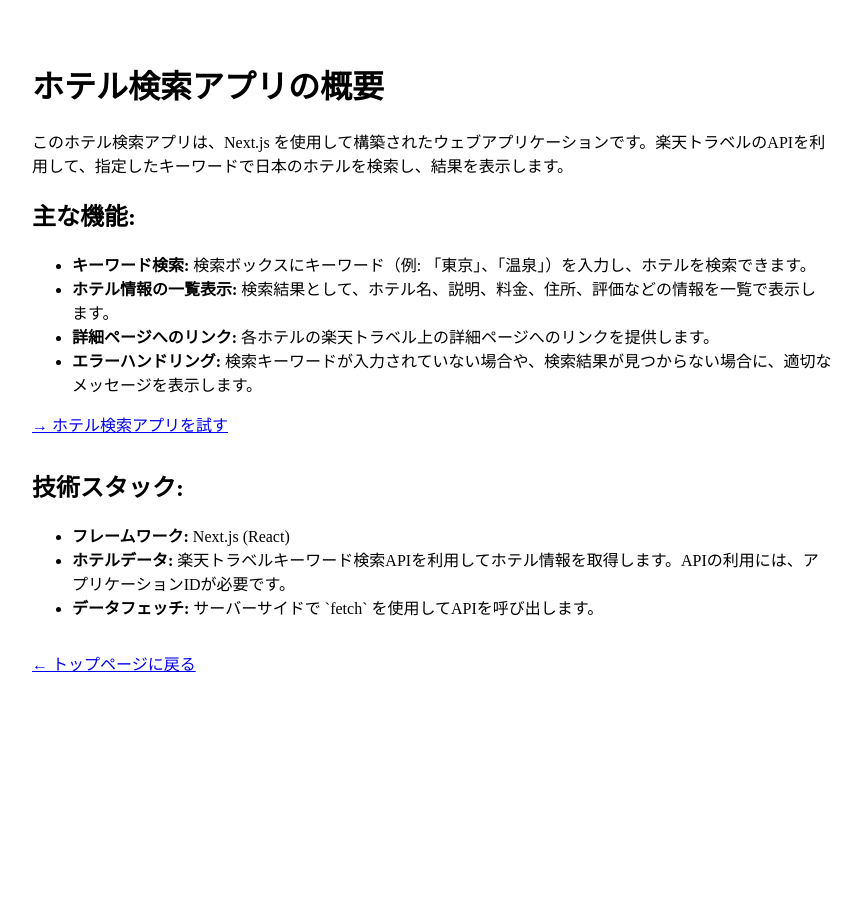
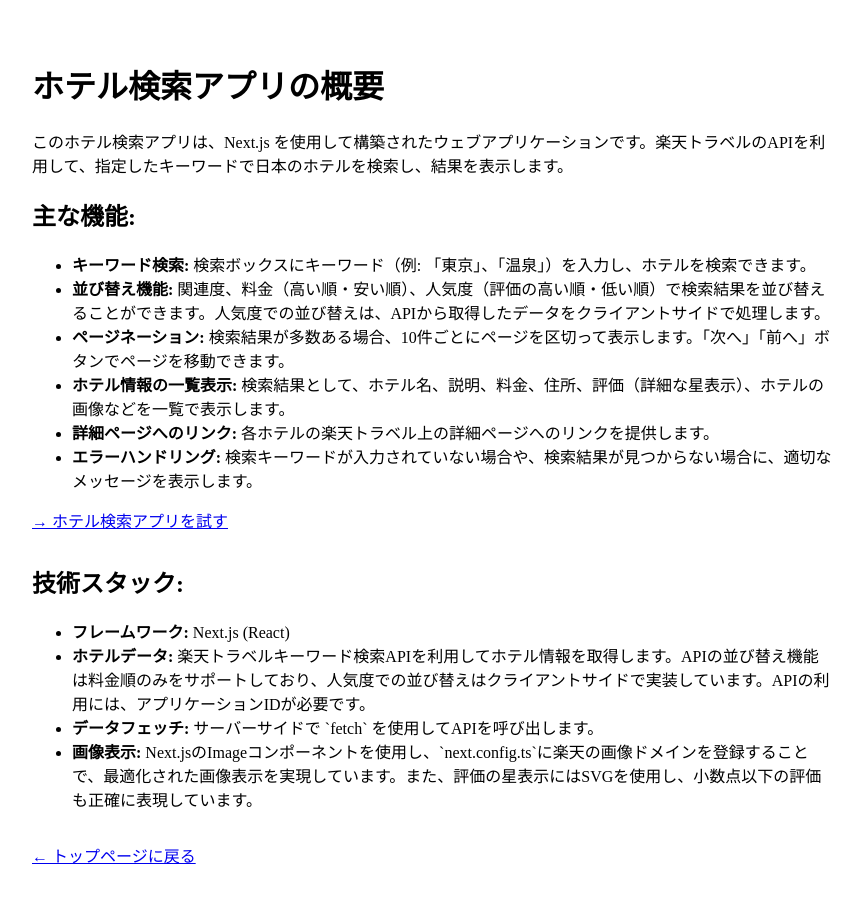
Before and after one commit to nayutarou/akira-practices, a Next.js app: page /hotel-search-demos/summary in a window 1280 px wide. Shown: the top 902 px of the page, without its empty margins (208-1069 px from the left). Before the commit the page ends 800 px from the top, so only its background shows below. Built offline with nearby package versions, Linux system fonts and the light colour scheme.

Commit message:
docs: ホテル検索アプリの概要を並び替え機能と星評価の改善に合わせて更新

```diff
--- a/app/hotel-search-demos/summary/page.tsx
+++ b/app/hotel-search-demos/summary/page.tsx
@@ -13,7 +13,9 @@
         <h2>主な機能:</h2>
         <ul>
           <li><strong>キーワード検索:</strong> 検索ボックスにキーワード（例: 「東京」、「温泉」）を入力し、ホテルを検索できます。</li>
-          <li><strong>ホテル情報の一覧表示:</strong> 検索結果として、ホテル名、説明、料金、住所、評価などの情報を一覧で表示します。</li>
+          <li><strong>並び替え機能:</strong> 関連度、料金（高い順・安い順）、人気度（評価の高い順・低い順）で検索結果を並び替えることができます。人気度での並び替えは、APIから取得したデータをクライアントサイドで処理します。</li>
+          <li><strong>ページネーション:</strong> 検索結果が多数ある場合、10件ごとにページを区切って表示します。「次へ」「前へ」ボタンでページを移動できます。</li>
+          <li><strong>ホテル情報の一覧表示:</strong> 検索結果として、ホテル名、説明、料金、住所、評価（詳細な星表示）、ホテルの画像などを一覧で表示します。</li>
           <li><strong>詳細ページへのリンク:</strong> 各ホテルの楽天トラベル上の詳細ページへのリンクを提供します。</li>
           <li><strong>エラーハンドリング:</strong> 検索キーワードが入力されていない場合や、検索結果が見つからない場合に、適切なメッセージを表示します。</li>
         </ul>
@@ -26,8 +28,9 @@
         <h2>技術スタック:</h2>
         <ul>
           <li><strong>フレームワーク:</strong> Next.js (React)</li>
-          <li><strong>ホテルデータ:</strong> 楽天トラベルキーワード検索APIを利用してホテル情報を取得します。APIの利用には、アプリケーションIDが必要です。</li>
+          <li><strong>ホテルデータ:</strong> 楽天トラベルキーワード検索APIを利用してホテル情報を取得します。APIの並び替え機能は料金順のみをサポートしており、人気度での並び替えはクライアントサイドで実装しています。APIの利用には、アプリケーションIDが必要です。</li>
           <li><strong>データフェッチ:</strong> サーバーサイドで `fetch` を使用してAPIを呼び出します。</li>
+          <li><strong>画像表示:</strong> Next.jsのImageコンポーネントを使用し、`next.config.ts`に楽天の画像ドメインを登録することで、最適化された画像表示を実現しています。また、評価の星表示にはSVGを使用し、小数点以下の評価も正確に表現しています。</li>
         </ul>
       </section>
 
```
